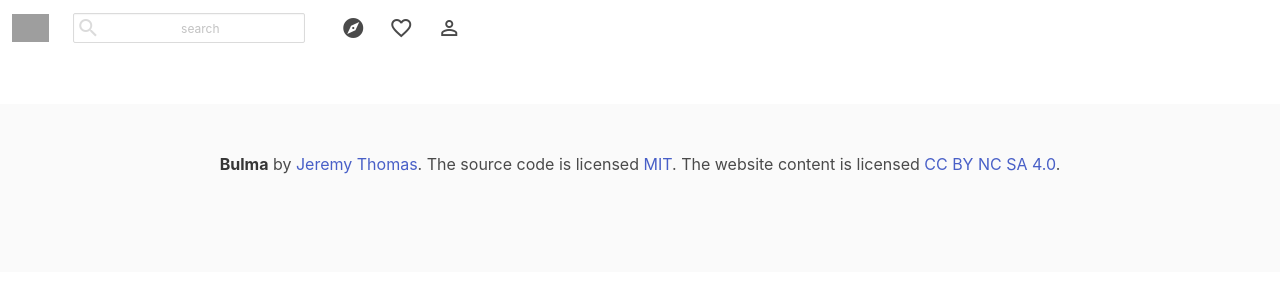
After one commit to BirdOnTheBranch/web-pictures, a Django app: template pages/templates/pages/page_list.html in a window 1280 px wide. The commit adds this page. Shown: the top 300 px of the page. Run offline with Django 3.2, Linux system fonts and the light colour scheme; the template is opened without the code that fills it, so the values that code supplies are empty; some libraries are stand-ins or nearby versions; grey boxes are pictures that could not be loaded.

Commit message:
The template page list show the registers of model table

```diff
--- a/pages/admin.py
+++ b/pages/admin.py
@@ -1,5 +1,5 @@
 from django.contrib import admin
-from .models import Pages, Category
+from .models import Page, Category
 
 
 # Register your models here.
@@ -7,5 +7,5 @@ class PagesAdmin(admin.ModelAdmin):
     readonly_fields = ('created', 'updated')
 
 
-admin.site.register(Pages, PagesAdmin)
+admin.site.register(Page, PagesAdmin)
 admin.site.register(Category, PagesAdmin)
--- a/pages/models.py
+++ b/pages/models.py
@@ -7,7 +7,6 @@ class Category(models.Model):
     name = models.CharField(max_length=50)
     created = models.DateTimeField(auto_now_add=True)
     updated = models.DateTimeField(auto_now=True)
-
 
     class Meta:
         verbose_name = 'Category'
@@ -19,7 +18,7 @@ class Category(models.Model):
 
 
 
-class Pages(models.Model):
+class Page(models.Model):
     image = models.ImageField(upload_to='pages')
     title = models.CharField(max_length=100)
     author = models.ForeignKey(User, on_delete=models.CASCADE)
@@ -28,10 +27,10 @@ class Pages(models.Model):
     created = models.DateTimeField( auto_now_add=True)
     updated = models.DateTimeField( auto_now=True)
 
-
     class Meta:
         verbose_name = 'Page'
         verbose_name_plural = 'Pages'
         ordering =  ['-created']
+
     def __str__(self):
         return self.title
--- a/pages/templates/pages/pages_detail.html
+++ b/pages/templates/pages/page_detail.html
@@ -1,4 +1,3 @@
-{% extends 'pages/pages_list.html'%}
 
 {% block content %}
 
--- /dev/null
+++ b/pages/templates/pages/page_list.html
@@ -0,0 +1,143 @@
+<!DOCTYPE html>
+<html lang="en">
+
+<head>
+    <meta charset="utf-8">
+    <meta http-equiv="X-UA-Compatible" content="IE=edge">
+    <meta name="viewport" content="width=device-width, initial-scale=1">
+    <title>Photo Album - Free Bulma template</title>
+    {% load static %}
+    <link href="https://fonts.googleapis.com/icon?family=Material+Icons" rel="stylesheet">
+    <link href="https://fonts.googleapis.com/css?family=Open+Sans:300,400,700" rel="stylesheet">
+    <!-- Bulma Version 0.8.x-->
+    <link rel="stylesheet" href="https://unpkg.com/bulma@0.8.0/css/bulma.min.css" />
+    <link rel="stylesheet" type="text/css" href="../css/instaAlbum.css">
+</head>
+
+<body>
+    <div class="navbar is-inline-flex is-transparent">
+        <div class="navbar-brand">
+            <a class="navbar-item">
+                <img src="{% static 'core/img/web.png' %}" alt="Logo">
+            </a>
+        </div>
+        <div class="navbar-menu">
+            <div class="navbar-item">
+                <div class="control has-icons-left">
+                    <input class="input is-small has-text-centered" type="text" placeholder="search">
+                    <span class="icon is-left is-small">
+                        <i class="material-icons">search</i>
+                    </span>
+                </div>
+            </div>
+        </div>
+        <div class="navbar-item is-flex-touch">
+            <a class="navbar-item">
+                <i class="material-icons">explore</i>
+            </a>
+            <a class="navbar-item">
+                <i class="material-icons">favorite_border</i>
+            </a>
+            <a class="navbar-item">
+                <i class="material-icons">person_outline</i>
+            </a>
+        </div>
+    </div>
+    <br><br><br>
+    {% for page in  page_list %}
+    <main role="main">
+        <div class="container mb-4 col-8">
+            <div class="columns body-columns">
+                <div class="column is-9 is-offset-1">
+                    <div class="card" >
+                        <div class="header">
+                            <div class="media">
+                                <div class="media-left">
+                                    <figure class="image is-48x48">
+                                        <img src="https://source.unsplash.com/random/96x96" alt="Placeholder image">
+                                    </figure>
+                                </div>
+                                <div class="media-content">
+                                    <p class="title is-4">{{page.title}}</p>
+                                    <p class="subtitle is-6">{{page.author}}</p>
+                                </div>
+                            </div>
+                        </div>
+                        <br>
+                        <div class="card">
+                            <div class="card-image">
+                            <figure class="image is-4by3">
+                                <img src="{{page.image.url}}" alt="Placeholder image">
+                            </figure>
+                            </div>
+                        </div>
+                        <div class="card-content">
+                            <div class="level is-mobile">
+                                <div class="level-left">
+                                    <div class="level-item has-text-centered">
+                                        <a href="">
+                                            <i class="material-icons">favorite_border</i>
+                                        </a>
+                                    </div>
+                                    <div class="level-item has-text-centered">
+                                        <div>
+                                        <a href="{% url 'page' page.id page.title|slugify %}" class="material-icons">more_horiz</a>
+                                            <i class="material-icons">chat_bubble_outline</i>
+                                        </a>
+                                        </div>
+                                    </div>
+                                </div>
+                            </div>
+
+                            <div class="content">
+                                <p>
+                                    <strong>32 Likes</strong>
+                                </p>
+                                <p>{{page.comment}}</p>
+                                <a>{{page.author}}</a>.
+                                <a href="#">#{{page.categories}}</a>
+                                <br>
+                                <time datetime="{{page.created}}">{{page.created}}</time>
+                            </div>
+
+                            <div class="card-footer">
+                                <div class="columns is-mobile">
+                                    <div class="column is-11">
+                                        <div class="field">
+                                            <div class="control">
+                                                <input class="input is-medium" type="text" placeholder="Add a comment . . .">
+                                            </div>
+                                        </div>
+                                    </div>
+                                    <div class="column has-text-centered">
+                                        <button class="button">
+                                            <i class="material-icons">more_horiz</i>
+                                        </button>
+                                    </div>
+                                </div>
+                            </div>
+                        </div>
+
+                    </div>
+                </div>
+            </div>
+        </div>
+    </main>
+    <br><br>
+    {% endfor %}
+        <footer class="footer">
+            <div class="container is-fluid">
+                <div class="content has-text-centered">
+                    <p>
+                        <strong>Bulma</strong> by
+                        <a href="http://jgthms.com">Jeremy Thomas</a>. The source code is licensed
+                        <a href="http://opensource.org/licenses/mit-license.php">MIT</a>. The website content is licensed
+                        <a href="http://creativecommons.org/licenses/by-nc-sa/4.0/">CC BY NC SA 4.0</a>.
+                    </p>
+                </div>
+            </div>
+        </footer>
+    </div>
+</body>
+
+</html>
--- a/pages/urls.py
+++ b/pages/urls.py
@@ -3,5 +3,5 @@ from .views import PageListView, PageDetailView
 
 urlpatterns = [
     path('', PageListView.as_view(), name='pages'),
-    path('<int:pk>/<slug:page_slug>/', PageDetailView.as_view(), name='page')
+    path('<int:page_id>/<slug:page_slug>/', PageDetailView.as_view(), name='page')
 ]
--- a/pages/views.py
+++ b/pages/views.py
@@ -2,13 +2,13 @@ from django.shortcuts import render
 from django.views.generic.list import ListView
 from django.views.generic.detail import DetailView
 
-from .models import Pages
+from .models import Page
 
 
 # Create your views here.
 class PageListView(ListView):
-    model = Pages
+    model = Page
 
 
 class PageDetailView(DetailView):
-    model = Pages
+    model = Page
```
Also changed, not shown: pages/templates/pages/pages_list.html (deleted, +0 -57 lines), media/pages/stranger1.jpg (added), media/pages/stranger2.jpg (added), media/pages/stranger2.png (added), pages/migrations/0002_auto_20200418_1201.py (added).
